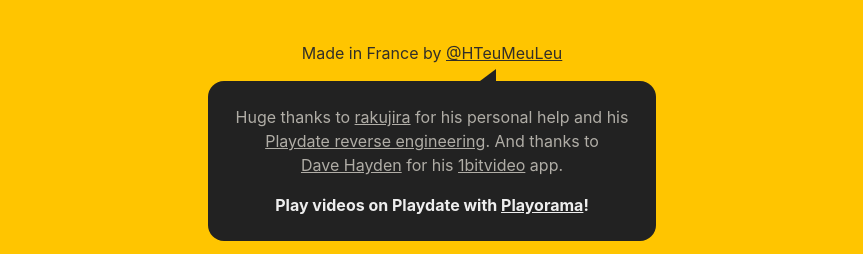
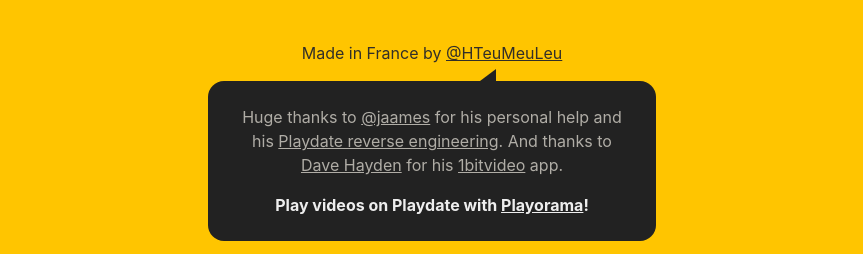
Before and after one commit to hteumeuleu/playorama-website, a Jekyll site: the page built from pages/encoder.html, in a window 1280 px wide. Shown: the part 781-1035 px from the top of the page, without its empty margins (208-1071 px from the left). Built offline with Jekyll 4.4.1, drawn with Linux system fonts in a browser that asks for light colours.

Commit message:
feat: add message in footer

```diff
--- a/_includes/footer.html
+++ b/_includes/footer.html
@@ -4,9 +4,13 @@
 			Made in France by <a href="https://mastodon.social/@HTeuMeuLeu">@HTeuMeuLeu</a>
 		</p>
 		<div class="bubble">
-			{%- if page.thanks == true -%}
+			{%- if slug == "encoder" -%}
 			<p>
-				Huge thanks to <a href="https://twitter.com/rakujira">rakujira</a> for his personal help and his <a href="https://github.com/jaames/playdate-reverse-engineering">Playdate reverse engineering</a>. And thanks to <a href="https://twitter.com/davehayden">Dave Hayden</a> for his <a href="https://devforum.play.date/t/video-encoder-work-in-progress-mac-only/1390/6">1bitvideo</a> app.
+				Huge thanks to <a href="https://github.com/jaames">@jaames</a> for his personal help and his <a href="https://github.com/cranksters/playdate-reverse-engineering">Playdate reverse engineering</a>. And thanks to <a href="https://twitter.com/davehayden">Dave Hayden</a> for his <a href="https://devforum.play.date/t/video-encoder-work-in-progress-mac-only/1390/6">1bitvideo</a> app.
+			</p>
+			{%- elsif slug == "stream" -%}
+			<p>
+				Huge thanks to <a href="https://github.com/jaames">@jaames</a> for his <a href="https://github.com/cranksters/pd-usb"><code>pd-usb</code></a> library.
 			</p>
 			{%- endif -%}
 			<p>
--- a/pages/encoder.html
+++ b/pages/encoder.html
@@ -2,7 +2,6 @@
 title: PDV Playdate Video Encoder
 layout: default
 permalink: /encoder/
-thanks: true
 ---
 <div class="app">
 	<div class="app-notice">
```
